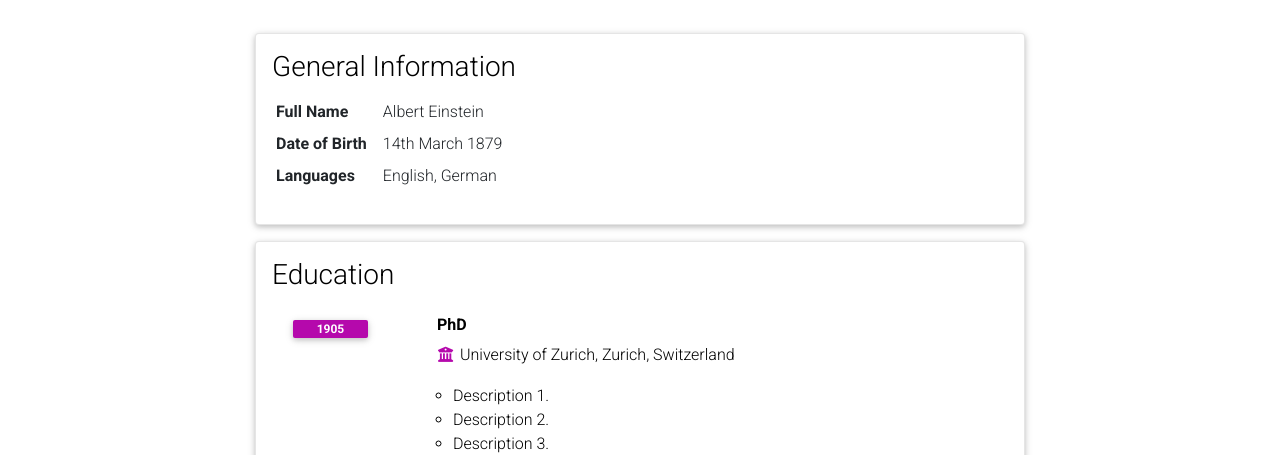
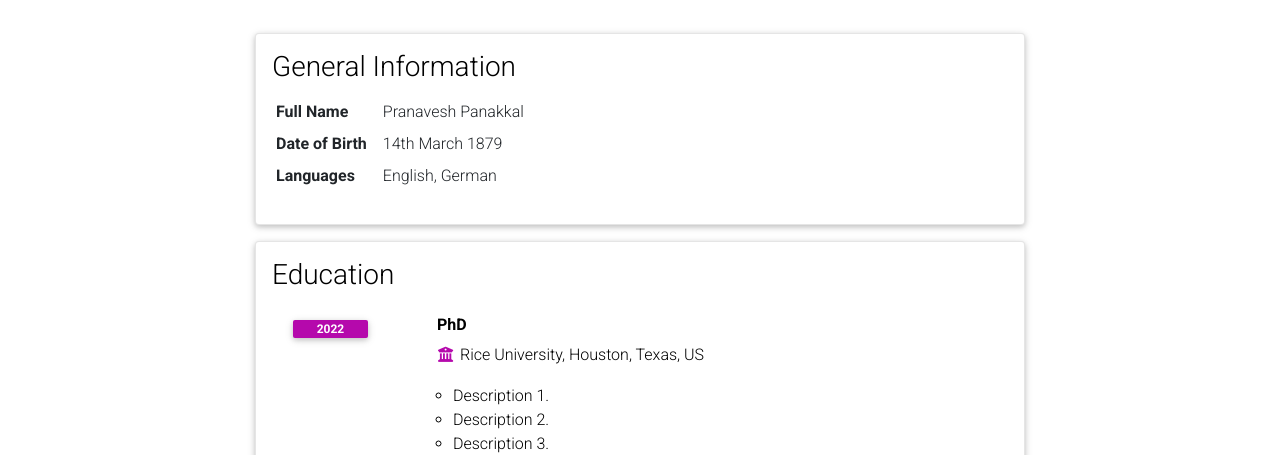
Before and after one commit to Pranavesh-Panakkal/Pranavesh-Panakkal.github.io, a Jekyll site: the page built from _pages/cv.md, in a window 1280 px wide and 900 px high, scrolled down 383 px. Shown: the part 158-613 px from the top of the window. Built offline with Jekyll 4.4.1, drawn with Linux system fonts in a browser that asks for light colours; comment, search, counter and statistics services are not loaded; a style sheet for code colours, icons or effects is not loaded; some of the changed text lies outside the part shown.

Commit message:
Updated some pages

```diff
--- a/_data/cv.yml
+++ b/_data/cv.yml
@@ -2,7 +2,7 @@
   type: map
   contents:
     - name: Full Name
-      value: Albert Einstein
+      value: Pranavesh Panakkal
     - name: Date of Birth
       value: 14th March 1879
     - name: Languages
@@ -12,8 +12,8 @@
   type: time_table
   contents:
     - title: PhD
-      institution: University of Zurich, Zurich, Switzerland
-      year: 1905
+      institution: Rice University, Houston, Texas, US
+      year: 2022
       description:
         - Description 1.
         - Description 2.
```
Also changed, not shown: _data/repositories.yml (+2 -9 lines).
